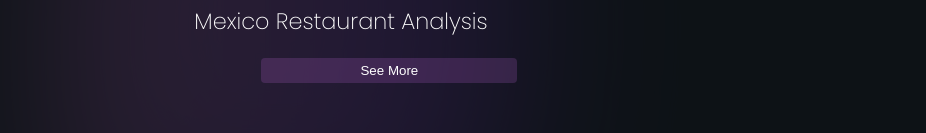
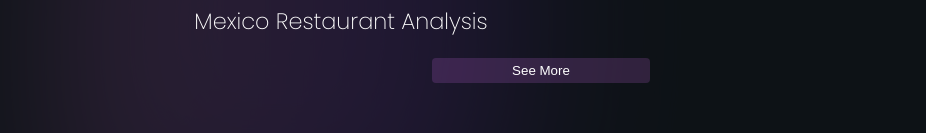
Before and after one commit to ANIEKWECHIDERA/Favour-portfolio, a plain HTML site: page projects.html in a window 1280 px wide. Shown: the part 1121-1254 px from the top of the page, without its empty margins (99-1025 px from the left). Drawn offline with nearby package versions, Linux system fonts and the light colour scheme; a web font is replaced by a local one.

Commit message:
Centered the "See More" button

```diff
--- a/projects.html
+++ b/projects.html
@@ -205,7 +205,7 @@
           <h2 class="video-title">2015 USA Flight Delay</h2>
         </div> -->
       </section>
-      <button id="load-more">See More</button>
+      <div class="btn-container"><button id="load-more">See More</button></div>
 
       <section class="skills-contact">
         <div class="skills">
--- a/styles.css
+++ b/styles.css
@@ -335,7 +335,13 @@ iframe {
   color: white;
   padding: 5px 20px;
   border-radius: 4px;
-  margin-left: 360.406px;
+  /* margin-left: 360.406px; */
+}
+
+.btn-container {
+  width: 85%;
+  margin: 0 auto;
+  text-align: center;
 }
 
 /* --------------------------------------MEDIA QUERIES-------------------------------- */
@@ -505,7 +511,7 @@ iframe {
 
   #load-more {
     width: 50%;
-    margin-left: 80px;
+    /* margin-left: 80px; */
   }
 
   #load-more a {
```
